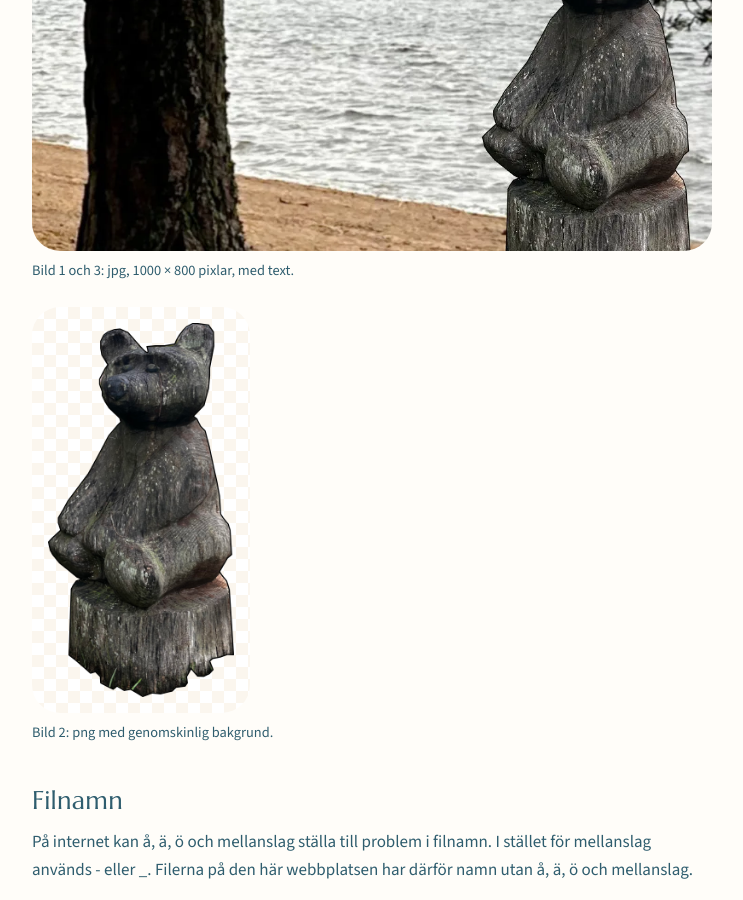
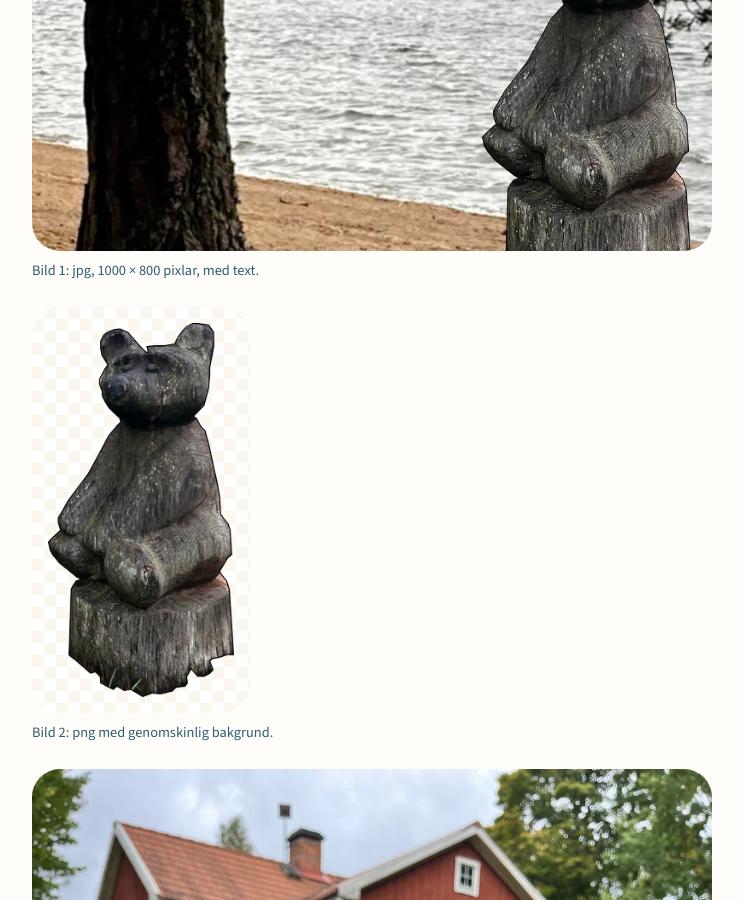
Before and after one commit to HannahKodad/it-pedagogy, a Jekyll site: the page built from _posts/2026-10-15-bilder-i-olika-format.md, in a window 1280 px wide and 900 px high, scrolled down 1102 px. Shown: the whole window, without its empty margins (268-1011 px from the left). Built offline with Jekyll 4.4.1, drawn with Linux system fonts in a browser that asks for light colours; some of the changed text lies outside the part shown.

Commit message:
Add the third image to Bilder i olika format
Co-Authored-By: Claude Opus 5.5 <noreply@anthropic.com>
Claude-Session: https://claude.ai/code/session_01US4uC96mcg9pnYNxCsLiKE

```diff
--- a/_posts/2026-10-15-bilder-i-olika-format.md
+++ b/_posts/2026-10-15-bilder-i-olika-format.md
@@ -23,7 +23,7 @@ Jag använde en trädbjörn vid sjön. På den första bilden lade jag också ti
 
 <figure class="uppg-bild">
   <img src="{{ '/assets/img/uppgifter/tradbjorn.webp' | relative_url }}" alt="En trädbjörn vid en sjö. Texten på bilden: Det är bara en trädbjörn." width="1000" height="800" loading="lazy">
-  <figcaption>Bild 1 och 3: jpg, 1000 × 800 pixlar, med text.</figcaption>
+  <figcaption>Bild 1: jpg, 1000 × 800 pixlar, med text.</figcaption>
 </figure>
 
 <figure class="uppg-bild genomskinlig">
@@ -31,6 +31,11 @@ Jag använde en trädbjörn vid sjön. På den första bilden lade jag också ti
   <figcaption>Bild 2: png med genomskinlig bakgrund.</figcaption>
 </figure>
 
+<figure class="uppg-bild">
+  <img src="{{ '/assets/img/uppgifter/vi-plockar-svamp.webp' | relative_url }}" alt="En korg med svamp på gräsmattan framför ett rött hus. Texten på bilden: Vi plockar svamp i trädgården." width="1000" height="1333" loading="lazy">
+  <figcaption>Bild 3: med text på bilden.</figcaption>
+</figure>
+
 ## Filnamn
 
 På internet kan å, ä, ö och mellanslag ställa till problem i filnamn. I stället för mellanslag används - eller _. Filerna på den här webbplatsen har därför namn utan å, ä, ö och mellanslag.
```
Also changed, not shown: assets/img/uppgifter/vi-plockar-svamp.webp (added).
